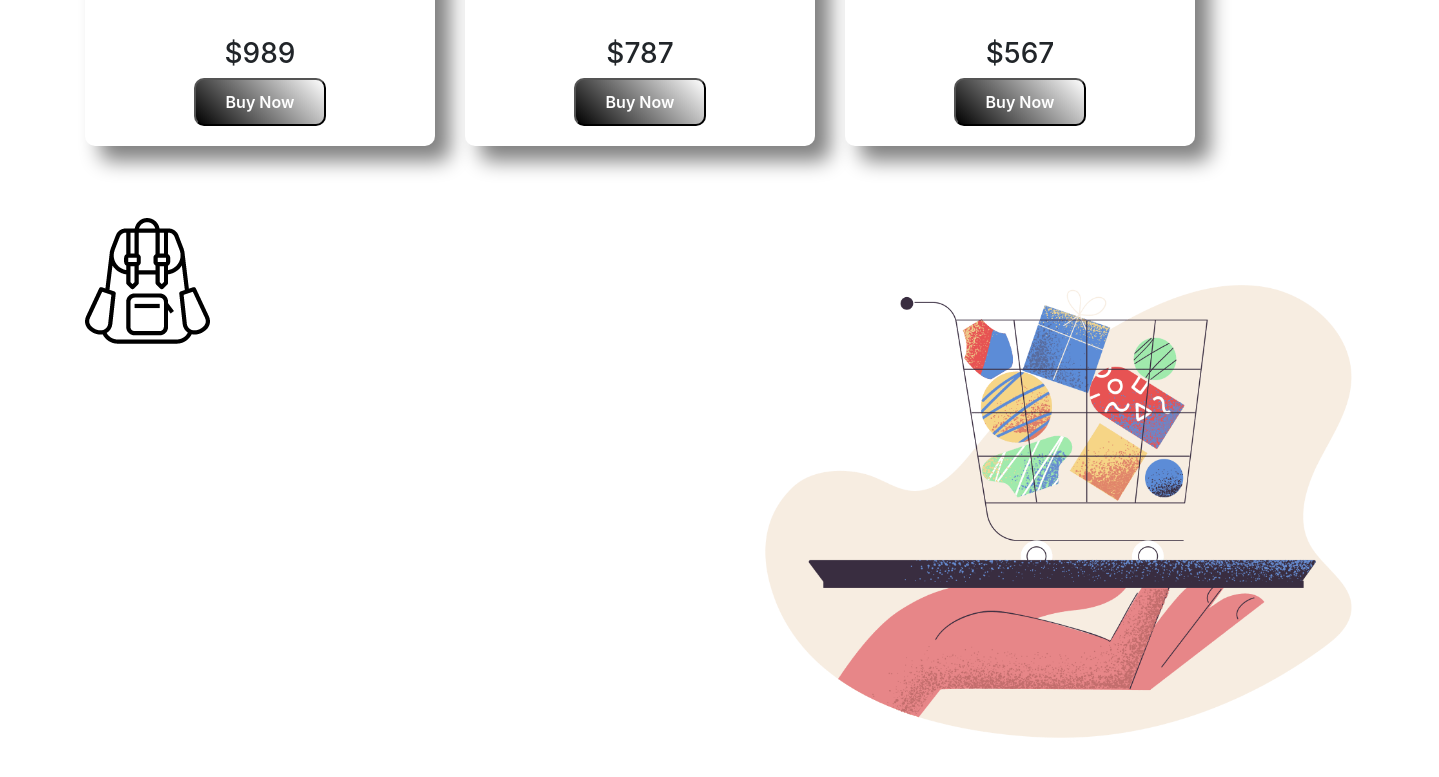
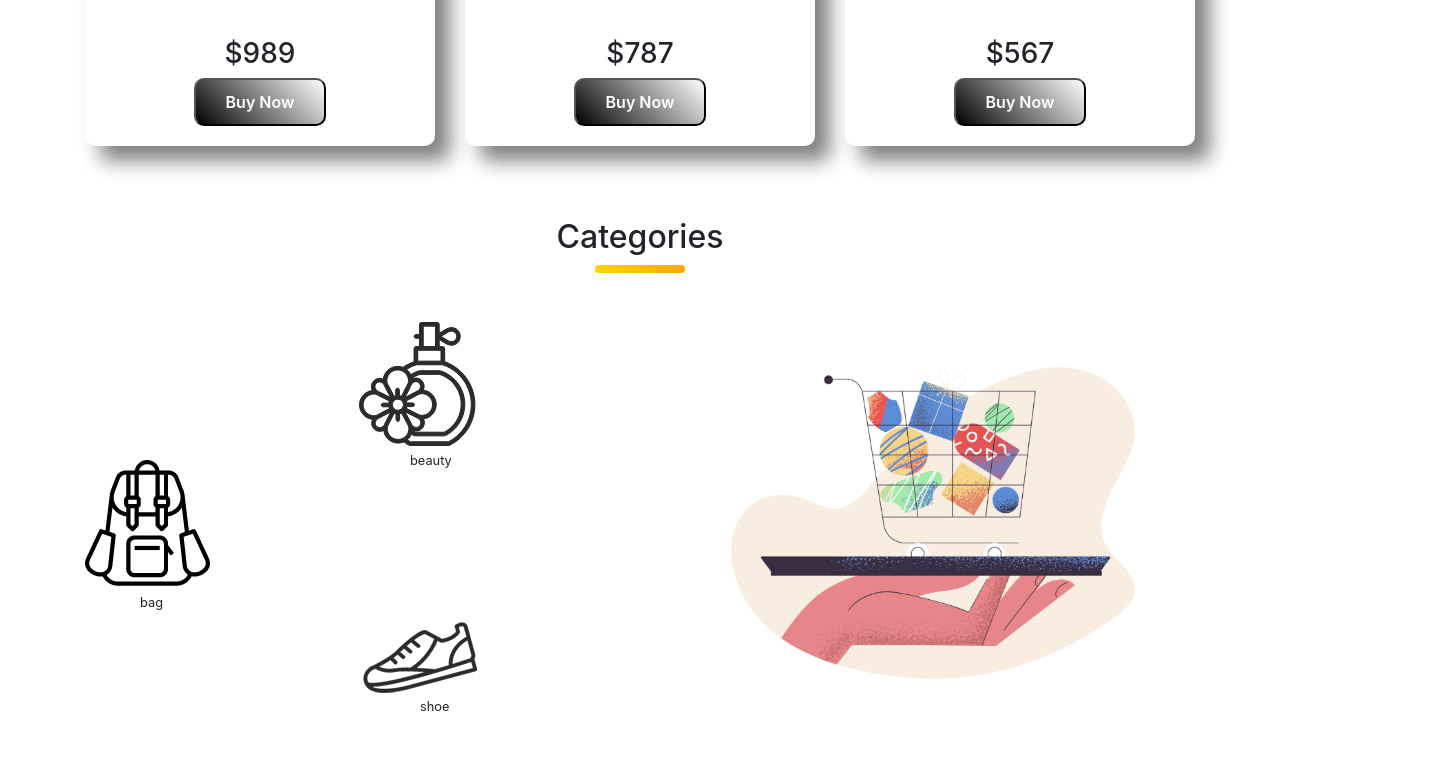
Before and after one commit to fahim-cmd/hot-gadget-new, a plain HTML site: page index.html in a window 1280 px wide. Shown: the part 2091-2868 px from the top of the page, 1439 px wide, since content can reach past the window. After the commit the page ends 2816 px from the top, so only its background shows below. Drawn offline with nearby package versions, Linux system fonts and the light colour scheme.

Commit message:
changes done

```diff
--- a/css/style.css
+++ b/css/style.css
@@ -59,22 +59,26 @@
     position: relative;
     left: 510px;
 }
-.shoe-position{
-    position: relative;
-    top: 150px;
+#cats{
+    text-align: center;
+}
+.respons{
+    max-width: 100%;
+    height: auto;
+}
+.image{
+    margin-top: 150px;
 }
 .bag{
-    position: relative;;
-    top: 80px;
-    right: 70px;
+    margin-top: 160px;
+    margin-left: -70px;
 }
-.beauty{
+.pia{
     position: relative;
-    top:135px ;
-    right: 70px;
+    top: 130px;
+    left: -70px;
 }
 .shoe{
-    position: relative;
-    top:100px ;
-    right: 70px;
+    margin-top: 100px;
+    margin-left: -60px;
 }
--- a/index.html
+++ b/index.html
@@ -180,15 +180,27 @@
      <br>
      <!-- ---------------------------Categories----------------------- -->
      <div class="container">
+      <h2 id="cats">Categories</h2>
+      <div id="special"></div>
+      <br>
+      <br>
        <div class="row">
-         <div class="col-md-3">
-           <img src="images/Categories/bag.png" alt="">
+         <div class="col-md-3 d-flex align-items-center">
+           <img class="img-fluid respons" src="images/Categories/bag.png" alt="">
+           <small class="bag">bag</small>
          </div>
-         <div class="col-md-3">
-
+         <div  class="col-md-3">
+          <div class="row">
+            <img class="img-fluid respons" src="images/Categories/perfume.png" alt="">
+            <small class="pia">beauty</small>
+          </div>
+          <div class="row image">
+            <img class="img-fluid respons" src="images/Categories/shoe.png" alt="">
+            <small class="shoe">shoe</small>
+          </div>
          </div>
          <div class="col-md-6">
-          <img src="images/Categories/pale-order.png" alt="">
+          <img class="img-fluid respons" src="images/Categories/pale-order.png" alt="">
          </div>
        </div>
      </div>
```
